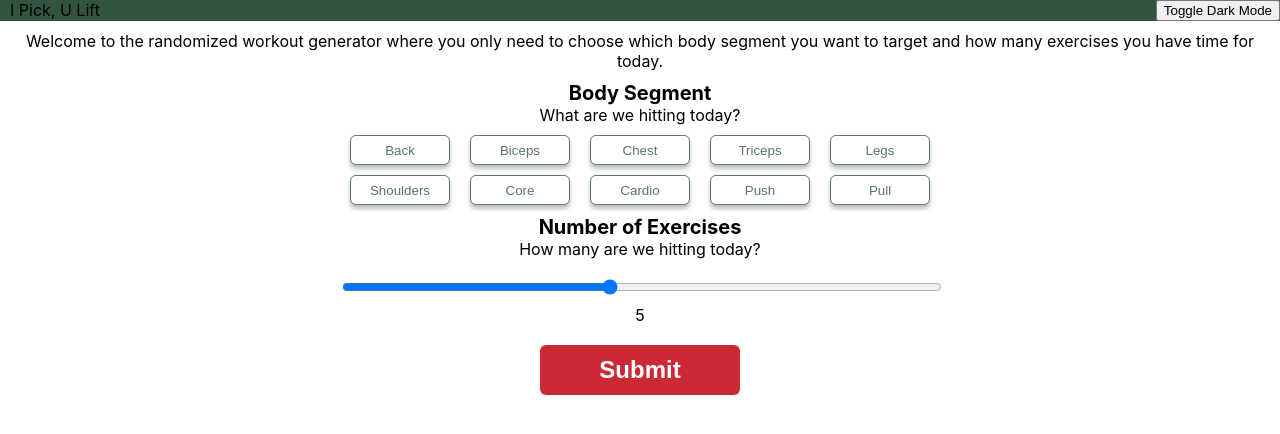
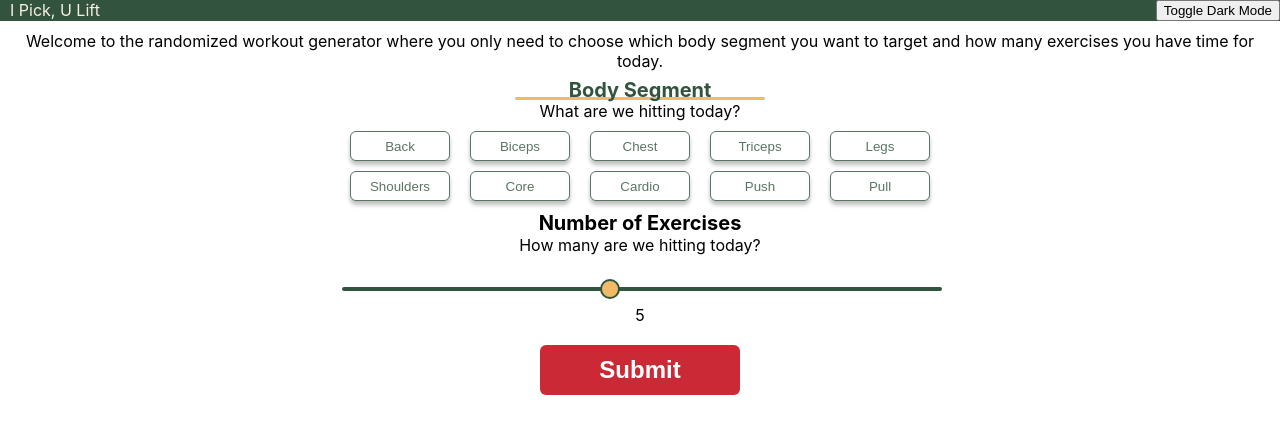
Before and after one commit to mattorgon/random-workout-generator, a React (Create React App) app: page / in a window 1280 px wide. Shown: the top 434 px of the page. Built offline with nearby package versions, Linux system fonts and the light colour scheme.

Commit message:
more styles

```diff
--- a/src/App.js
+++ b/src/App.js
@@ -1,14 +1,26 @@
-import './App.css';
-import MainScreen from "./screens/MainScreen"
-import { DarkModeProvider } from './context/DarkModeProvider'
+import "./App.css";
+import MainScreen from "./screens/MainScreen";
+import { DarkModeProvider } from "./context/DarkModeProvider";
+import React from "react";
+import styled from "@emotion/styled";
+import BackgroundColorProvider from "./context/BackgroundColorProvider";
+
+const AppContainer = styled.div`
+  height: 100%;
+  margin: 0;
+  padding: 0;
+  background-color: red; /* your background color */
+`;
 
 function App() {
   return (
-    <div className="App">
-      <DarkModeProvider>
-        <MainScreen/>
-      </DarkModeProvider>
-    </div>
+    <DarkModeProvider>
+      <div className="App">
+        <BackgroundColorProvider>
+          <MainScreen />
+        </BackgroundColorProvider>
+      </div>
+    </DarkModeProvider>
   );
 }
 
--- a/src/components/BodySegment.js
+++ b/src/components/BodySegment.js
@@ -78,12 +78,19 @@ const BodySeg = () => {
     font-weight: bold;
     font-size: 20px;
     //color: #32533D
-    background-color: ${(props) =>
+    background-color: rgba(0, 0, 0, 0);
+
+    color: ${(props) =>
       props.darkMode
-        ? darkModeStyles.mainScreen.backgroundColor
-        : lightModeStyles.backgroundColor};
-    color: ${(props) =>
-      props.darkMode ? darkModeStyles.mainScreen.color : lightModeStyles.color};
+        ? darkModeStyles.titleText.color
+        : lightModeStyles.titleText.color};
+    display: inline;
+    z-index: 2;
+    position: relative;
+
+    line-height: 0; /* Adjust line-height to remove gap */
+    margin-bottom: 0; /* Reset margin-bottom */
+    padding: 0; /* Reset padding */
   `;
 
   const SubtitleStyle = styled.div`
@@ -121,9 +128,43 @@ const BodySeg = () => {
     border-radius: 10px;
   `;
 
+  const TitleWrapper = styled.div`
+    position: relative;
+  `;
+
+  //   const Underline = styled.div`
+  //     //position: absolute;
+  //     bottom: 0;
+  //     left: 0;
+  //     width: 20%;
+  //     height: 8px; /* Adjust the height of the underline */
+  //     background-color: #f1ba66; /* Adjust the color of the underline */
+  //     justify-content: center;
+  //   `;
+
+  const Underline = styled.div`
+    position: absolute;
+    bottom: 0;
+    left: 50%;
+    border-radius: 1.5px;
+    transform: translateX(-50%); /* Center the underline */
+    width: 250px; /* Set the width of the underline */
+    height: 3px; /* Adjust the height of the underline */
+    background-color: #f1ba66; /* Adjust the color of the underline */
+    z-index: 1;
+    margin: 0; /* Reset margin */
+    padding: 0; /* Reset padding */
+    margin-bottom: 1px; /* Reset margin-bottom */
+    line-height: 0;
+  `;
+
   return (
     <>
-      <TitleStyle darkMode={darkMode}>{titleText}</TitleStyle>
+      <TitleWrapper>
+        <TitleStyle darkMode={darkMode}>{titleText}</TitleStyle>
+        <Underline />
+      </TitleWrapper>
+
       <SubtitleStyle darkMode={darkMode}>{subtitleText}</SubtitleStyle>
       {/* <DisplayLength>{`List Length: ${toggledButtons}`}</DisplayLength> */}
       <ButtonRowStyle darkMode={darkMode}>
--- a/src/components/Header.js
+++ b/src/components/Header.js
@@ -16,9 +16,13 @@ const HeaderStyle = styled.div`
 
   /* Dynamic styles based on darkMode state */
   background-color: ${(props) =>
-    props.darkMode ? darkModeStyles.header.backgroundColor : "#32533D"};
+    props.darkMode
+      ? darkModeStyles.header.backgroundColor
+      : lightModeStyles.header.backgroundColor}; //"#32533D"};
   color: ${(props) =>
-    props.darkMode ? darkModeStyles.header.color : lightModeStyles.color};
+    props.darkMode
+      ? darkModeStyles.header.color
+      : lightModeStyles.header.color};
 `;
 
 const Header = () => {
--- a/src/components/SlidingScale.js
+++ b/src/components/SlidingScale.js
@@ -11,12 +11,39 @@ const SliderContainer = styled.div`
 `;
 
 const Slider = styled.input`
-  display: flex;
+  // display: flex;
+  // width: 100%;
+  // height: 4px;
+
   width: 100%;
-  height: 100%;
+  height: 4px; /* Set the height to make the bar thinner */
+  appearance: none; /* Remove default styles */
+  border-radius: 2px;
+  background-color: ${(props) =>
+    props.darkMode
+      ? darkModeStyles.slider.backgroundColor
+      : lightModeStyles.slider.backgroundColor};
+  outline: none; /* Remove default focus style */
 
+  // &::-webkit-slider-thumb {
+  //   z-index: -1; /* Make sure the thumb is above the vertical hash marks */
+  // }
   &::-webkit-slider-thumb {
-    z-index: -1; /* Make sure the thumb is above the vertical hash marks */
+    appearance: none;
+    width: 20px; /* Set the width of the thumb (circle) */
+    height: 20px; /* Set the height of the thumb (circle) */
+    background-color: ${(props) =>
+      props.darkMode
+        ? darkModeStyles.slider.thumb.backgroundColor
+        : lightModeStyles.slider.thumb.backgroundColor};
+    border: 2px solid
+      ${(props) =>
+        props.darkMode
+          ? darkModeStyles.slider.thumb.border
+          : lightModeStyles.slider.thumb.border};
+    border-radius: 50%; /* Make it a circle */
+    cursor: pointer;
+    transition: background 0.3s, border 0.3s;
   }
 `;
 
@@ -52,6 +79,7 @@ const SlidingScale = ({ value: propValue, onChange, max }) => {
         max={max}
         value={sliderValue}
         onChange={handleSliderChange}
+        darkMode={darkMode}
       />
       <ScaleValue>{sliderValue}</ScaleValue>
     </SliderContainer>
--- /dev/null
+++ b/src/context/BackgroundColorProvider.js
@@ -0,0 +1,25 @@
+// BackgroundColorProvider.js
+import React, { useEffect } from "react";
+import { useDarkMode } from "./DarkModeProvider";
+import styled from "@emotion/styled";
+import { darkModeStyles, lightModeStyles } from "../styles";
+
+const BackgroundContainer = styled.div`
+  height: 100%;
+  margin: 0;
+  padding: 0;
+`;
+
+const BackgroundColorProvider = ({ children }) => {
+  const { darkMode } = useDarkMode();
+
+  useEffect(() => {
+    document.body.style.backgroundColor = darkMode
+      ? darkModeStyles.mainScreen.backgroundColor
+      : lightModeStyles.mainScreen.backgroundColor;
+  }, [darkMode]);
+
+  return <BackgroundContainer>{children}</BackgroundContainer>;
+};
+
+export default BackgroundColorProvider;
--- a/src/index.css
+++ b/src/index.css
@@ -1,3 +1,8 @@
+html, body {
+  height: 100%;
+  margin: 0;
+  padding: 0;
+}
 body {
   margin: 0;
   font-family: -apple-system, BlinkMacSystemFont, 'Segoe UI', 'Roboto', 'Oxygen',
--- a/src/screens/MainScreen.js
+++ b/src/screens/MainScreen.js
@@ -17,6 +17,7 @@ import styled from "@emotion/styled";
 const ScreenSyle = styled.div`
     display: flex
     width: 100%;
+    height: 100%;
     left: 10px;
     //color: #232323;
     color: '#5B7564';
--- a/src/styles.js
+++ b/src/styles.js
@@ -5,6 +5,14 @@ const styles = {
 export const lightModeStyles = {
   backgroundColor: "white",
   color: "black",
+  header: {
+    backgroundColor: "#32533D",
+    color: "#F8F0E3",
+  },
+  mainScreen: {
+    backgroundColor: "white",
+    color: "white",
+  },
   toggleButton: {
     checked_backgroundColor: "#32533DCC",
     checked_color: "white",
@@ -23,6 +31,19 @@ export const lightModeStyles = {
   exerciseGif: {
     border_radius: "10px",
     border: "solid",
+  },
+  slider: {
+    backgroundColor: "#32533D",
+    thumb: {
+      backgroundColor: "#F1BA66",
+      border: "#32533D",
+    },
+    hashMark: {
+      color: "#32533D",
+    },
+  },
+  titleText: {
+    color: "#32533D",
   },
 };
 
@@ -58,4 +79,17 @@ export const darkModeStyles = {
     border_radius: "10px",
     border: "2px solid #F1BA66",
   },
+  slider: {
+    backgroundColor: "#F8F0E3",
+    thumb: {
+      backgroundColor: "#F1BA66",
+      border: "#F8F0E3",
+    },
+    hashMark: {
+      color: "#F8F0E3",
+    },
+  },
+  titleText: {
+    color: "#F8F0E3",
+  },
 };
```
Also changed, not shown: src/index.js (+6 -6 lines).
